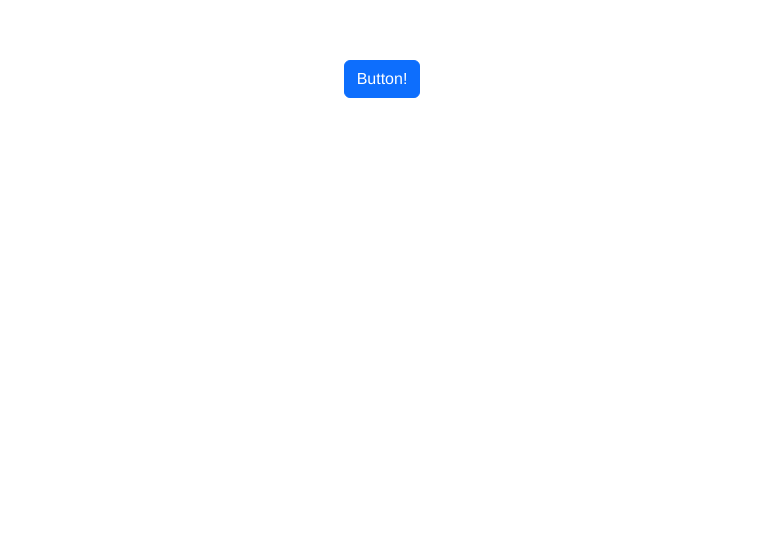
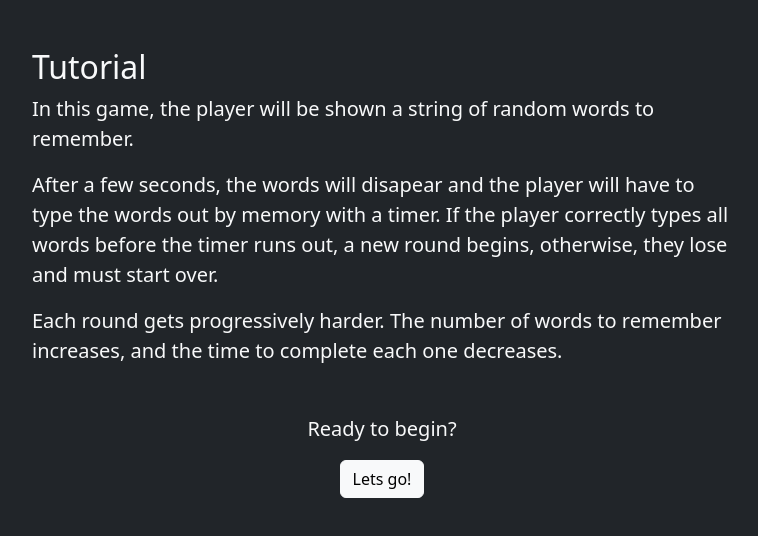
Before and after one commit to liammccon/memory-typing-game, a Vue app: page / in a window 1280 px wide. Shown: the top 536 px of the page, without its empty margins (258-1016 px from the left). Built offline with nearby package versions, Linux system fonts and the light colour scheme.

Commit message:
Add getReady game stage

```diff
--- a/public/index.html
+++ b/public/index.html
@@ -24,7 +24,7 @@
     <noscript>
       <strong>We're sorry but <%= htmlWebpackPlugin.options.title %> doesn't work properly without JavaScript enabled. Please enable it to continue.</strong>
     </noscript>
-    <div id="app"></div>
+    <div id="app" style="height: 100vh;"></div>
     <!-- built files will be auto injected -->
   </body>
 </html>
--- a/src/App.vue
+++ b/src/App.vue
@@ -1,25 +1,72 @@
 <template>
-  <HelloWorld msg="Welcome to Your Vue.js App"/>
+  <!--App-->
+  <div class="container-fluid ltm-content bg-dark pt-5 h-100 text-light">
+
+    <!--Tutorial-->
+    <div v-if="(currentStage === stages.tutorial)">
+      <Tutorial @start="start"/>
+    </div>
+
+    <div v-if="(currentStage === stages.playing)" class="ltm-game">
+      <Game v-if="(currentStage === stages.playing)" ref="game"/>
+    </div>
+
+  </div>
 </template>
 
 <script>
-import HelloWorld from './components/HelloWorld.vue'
+import Tutorial from './components/Tutorial.vue'
+import Game from './components/Game.vue'
 
 export default {
   name: 'App',
   components: {
-    HelloWorld
+    Tutorial, Game
+  }, data(){
+    return {
+      stages: {
+        tutorial: "TUTORIAL",
+        playing: "PLAYING"
+      },
+      currentStage: String,
+      round: 0,
+
+    }
+  },
+  created(){
+    this.currentStage = this.stages.tutorial
+  },
+  methods: {
+    async start(){
+      this.currentStage = this.stages.playing
+
+      //Wait for Game to be created
+      const waitForGameInitMs = 100
+      await new Promise(resolve => setTimeout(resolve, waitForGameInitMs));
+
+      this.$refs.game.start() //Start the game timers
+    }
   }
 }
 </script>
 
-<style>
+<style scoped>
 #app {
   font-family: Avenir, Helvetica, Arial, sans-serif;
   -webkit-font-smoothing: antialiased;
   -moz-osx-font-smoothing: grayscale;
   text-align: center;
-  color: #2c3e50;
-  margin-top: 60px;
+
+}
+.ltm-content {
+  position: relative;
+}
+.ltm-game {
+
+  margin: 0;
+  position: absolute;
+  top: 50%;
+  left: 50%;
+  transform: translate(-50%, -50%);
 }
 </style>
--- /dev/null
+++ b/src/components/Game.vue
@@ -0,0 +1,76 @@
+<template>
+    <div class="ltm-content container-fluid border border-light bg-dark rounded ">
+        <div class="text-center ltm-center w-100 p-5">
+            <!--Content-->
+            <div v-if="(currentStage === stages.getReady)"  >
+                <h2 class="mb-3">Get ready!</h2>
+                <ProgressBar @done="startRememberPhase" :timerSeconds="getReadyTimeSecs" ref="progressBar"/>
+            </div>
+            <p v-if="(currentStage !== stages.getReady)" class="text-start mt-4 ms-4"><strong>Round: {{round}} </strong></p>
+            <div v-if="(currentStage === stages.remember)">
+            </div>
+
+        </div>
+
+
+    </div>
+
+</template>
+
+<script>
+import ProgressBar from "./ProgressBar.vue"
+
+export default {
+    name: 'Tutorial',
+    components: {
+        ProgressBar,
+    },
+    data(){
+        return {
+            stages: {
+                getReady: "GET_READY",
+                remember: "REMEMBER",
+                type: "TYPE",
+                win: "WIN",
+                lose: "LOSE",
+            },
+            currentStage: "GET_READY",
+            round: 1,
+            getReadyTimeSecs: 3,
+
+        }
+    },
+    methods: {
+        async start(){
+            console.log("starting game")
+            this.currentStage = this.stages.getReady
+            //Wait for ProgressBar to be created
+            const waitForProgressBarInitMs = 100
+            await new Promise(resolve => setTimeout(resolve, waitForProgressBarInitMs));
+            this.$refs.progressBar.start()
+        },
+        async startRememberPhase(){
+            console.log("Starting remember phase")
+            this.currentStage = this.stages.remember
+        }
+    }
+}
+</script>
+
+
+
+<style scoped>
+.ltm-content{
+    width: 700px;
+    max-width: 90vw;
+    min-height: 400px;
+    position: relative;
+}
+.ltm-center{
+    margin: 0;
+    position: absolute;
+    top: 50%;
+    left: 50%;
+    transform: translate(-50%, -50%);
+}
+</style>
--- /dev/null
+++ b/src/components/ProgressBar.vue
@@ -0,0 +1,39 @@
+<template>
+    <!--Progress bar-->
+    <div class="progress">
+        <div id="progress-bar" class="progress-bar bg-secondary" role="progressbar" aria-label="Success example" style="width: 0%" aria-valuenow="0" aria-valuemin="0" aria-valuemax="100"></div>
+    </div>
+</template>
+
+<script>
+export default {
+  name: 'ProgressBar',
+  props: {
+    timerSeconds: Number
+  },
+  methods: {
+    start() {
+        $('#progress-bar').attr('aria-valuenow', 0).css('width', 0+'%')
+        console.log('hi!')
+
+        const updateIntervalMs = 10
+        const timerMs = this.timerSeconds * 1000
+        const totalIntervals = timerMs / updateIntervalMs + 3 //Add a bit of time padding
+        var currentInterval = 0
+        let percentDone = 0
+        const done = () => this.$emit('done')
+
+        var timer = setInterval(function(){
+            currentInterval++
+            if (currentInterval >= totalIntervals){
+                clearInterval(timer)
+                done()
+            }
+            percentDone = (currentInterval / totalIntervals) * 100
+            $('#progress-bar').attr('aria-valuenow', percentDone).css('width', percentDone+'%')
+
+        }, updateIntervalMs)
+    }
+  }
+}
+</script>
--- /dev/null
+++ b/src/components/Tutorial.vue
@@ -0,0 +1,26 @@
+<template>
+    <div class="m-auto ltm-content text-start fs-5">
+        <h2>Tutorial</h2>
+        <p>In this game, the player will be shown a string of random words to remember.</p>
+        <p>After a few seconds, the words will disapear and the player will have to type the words out by memory with a timer. If the player correctly types all words before the timer runs out, a new round begins, otherwise, they lose and must start over.</p>
+        <p>Each round gets progressively harder. The number of words to remember increases, and the time to complete each one decreases.</p>
+        <div class="text-center mt-5">
+            <p>Ready to begin?</p>
+            <button @click="$emit('start')" class="btn btn-light">Lets go!</button>
+        </div>
+
+
+    </div>
+    </template>
+
+<script>
+export default {
+  name: 'Tutorial',
+}
+</script>
+
+<style scoped>
+.ltm-content {
+    max-width: 700px;
+}
+</style>
```
